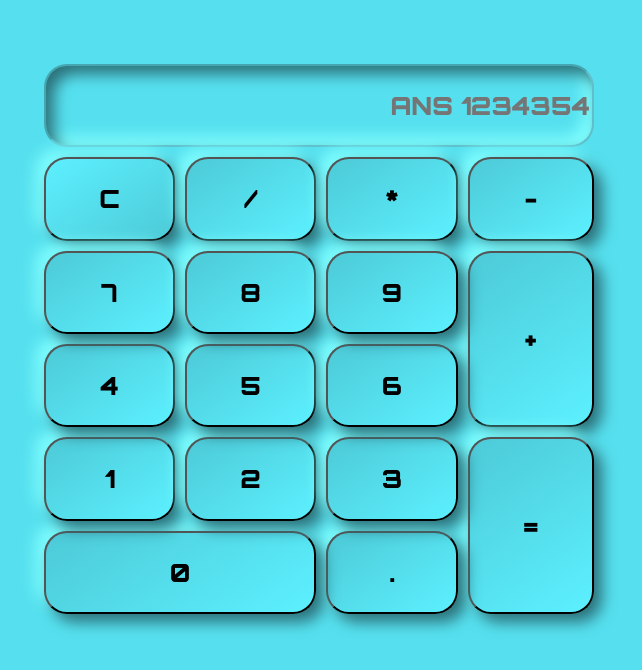
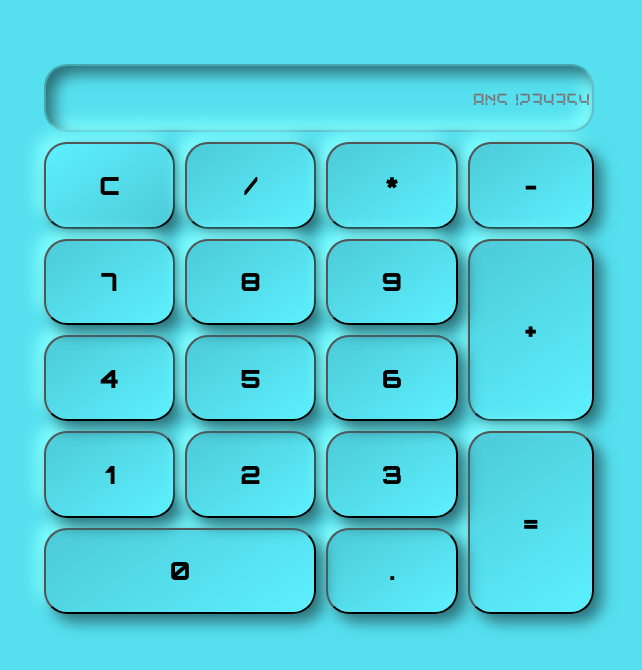
Before and after one commit to Lazizhon/calculator, a plain HTML site: page index.html in a window 1280 px wide. Shown: the whole page, without its empty margins (321-963 px from the left). Drawn offline with Linux system fonts and the light colour scheme.

Commit message:
digital font experiment

```diff
--- a/style.css
+++ b/style.css
@@ -2,7 +2,7 @@
 
 @font-face {
     font-family: 'digital';
-    src: url('digital.ttf') format('truetype'),
+    src: url('digital-7.regular.ttf') format('truetype'),
         /* Safari, Android, iOS */
 }
 
@@ -40,7 +40,7 @@ body {
 }
 
 #answer_display {
-    font-family: 'Orbitron', sans-serif;
+    font-family: 'digital', sans-serif;
     font-size: 25px;
 
     grid-area: digidisplay;
```
